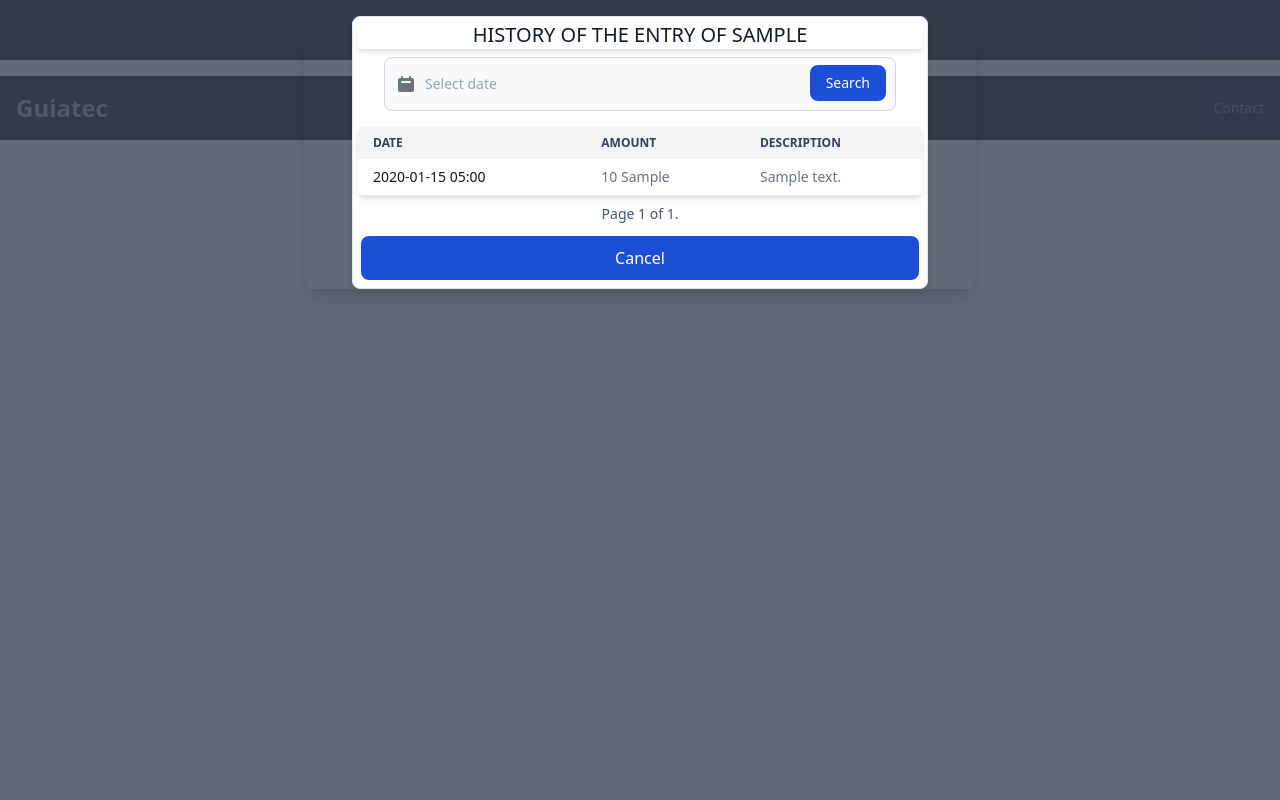
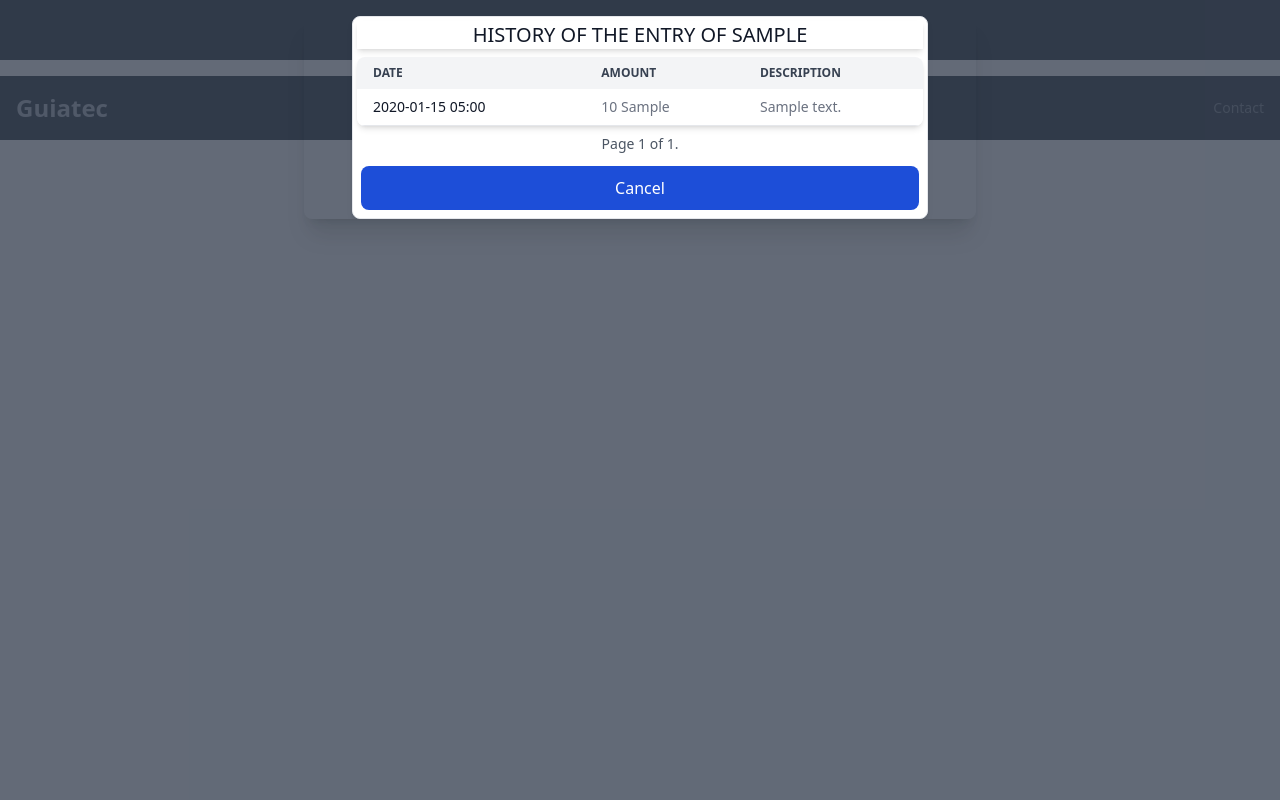
Before and after one commit to jfbz14/project-spa, a Django app: page /inventory/list/in_cellar/1/ in a window 1280 px wide. Run offline with Django 4.2, Linux system fonts and the light colour scheme; a user stored in the database is signed in; tables that the repository leaves empty hold one stand-in row (values such as "Sample post"); some libraries are stand-ins or nearby versions.

Commit message:
list view

```diff
--- a/templates/inventory/cellarglobal/incellar/list_incellar.html
+++ b/templates/inventory/cellarglobal/incellar/list_incellar.html
@@ -18,20 +18,7 @@ List incellar {{article.article}}
                             history of the entry of {{article.article}}
                         </h5>
 
-                        <div class="w-full max-w-lg justify-center mx-auto" >
-                            <form method="GET">
-                            {% csrf_token %}
-                                <label for="default-search" class="mb-2 text-sm font-medium text-gray-900 sr-only dark:text-white">Search</label>
-                                <div class="relative">
-                                    <div class="flex absolute inset-y-0 left-0 items-center pl-3 pointer-events-none">
-                                        <svg aria-hidden="true" class="w-5 h-5 text-gray-500 dark:text-gray-400" fill="currentColor" viewBox="0 0 20 20" xmlns="http://www.w3.org/2000/svg"><path fill-rule="evenodd" d="M6 2a1 1 0 00-1 1v1H4a2 2 0 00-2 2v10a2 2 0 002 2h12a2 2 0 002-2V6a2 2 0 00-2-2h-1V3a1 1 0 10-2 0v1H7V3a1 1 0 00-1-1zm0 5a1 1 0 000 2h8a1 1 0 100-2H6z" clip-rule="evenodd"></path></svg>
-                                      </div>
-                                    <input datepicker datepicker-format="yyyy-mm-dd" datepicker-autohide type="text" id="default-search" value="{{request.GET.search}}" name="search" class="block w-full p-4 pl-10 text-sm text-gray-900 border border-gray-300 rounded-lg bg-gray-50 focus:ring-blue-500 focus:border-blue-500 dark:bg-gray-800 dark:border-gray-600 dark:placeholder-gray-400 dark:text-white dark:focus:ring-blue-500 dark:focus:border-blue-500" placeholder="Select date">
-                                    <button type="submit" class="text-white absolute right-2.5 bottom-2.5 bg-blue-700 hover:bg-blue-800 focus:ring-4 focus:outline-none focus:ring-blue-300 font-medium rounded-lg text-sm px-4 py-2 dark:bg-blue-600 dark:hover:bg-blue-700 dark:focus:ring-blue-800">Search</button>
-                                </div>
 
-                            </form>
-                        </div>
                         <div class="overflow-x-auto relative shadow-md sm:rounded-lg">
 
                             <table class="w-full text-sm text-left text-gray-500 dark:text-gray-200">
@@ -96,7 +83,7 @@ List incellar {{article.article}}
                         </div>
 
                         <div class="p-1">
-                            <a href="{% url 'inventory:list_cellar_global' %}"
+                            <a href="{% url 'inventory:list_cellar_global' %}?start={{request.GET.start}}&end={{request.GET.end}}&search={{request.GET.search}}"
                                 class="flex w-full justify-center text-white bg-blue-700 hover:bg-blue-800 focus:ring-4 focus:ring-blue-300 font-medium rounded-lg px-5 py-2.5 mr-2 dark:bg-blue-600 dark:hover:bg-blue-700 focus:outline-none dark:focus:ring-blue-800">
                                 Cancel
                             </a>
```
